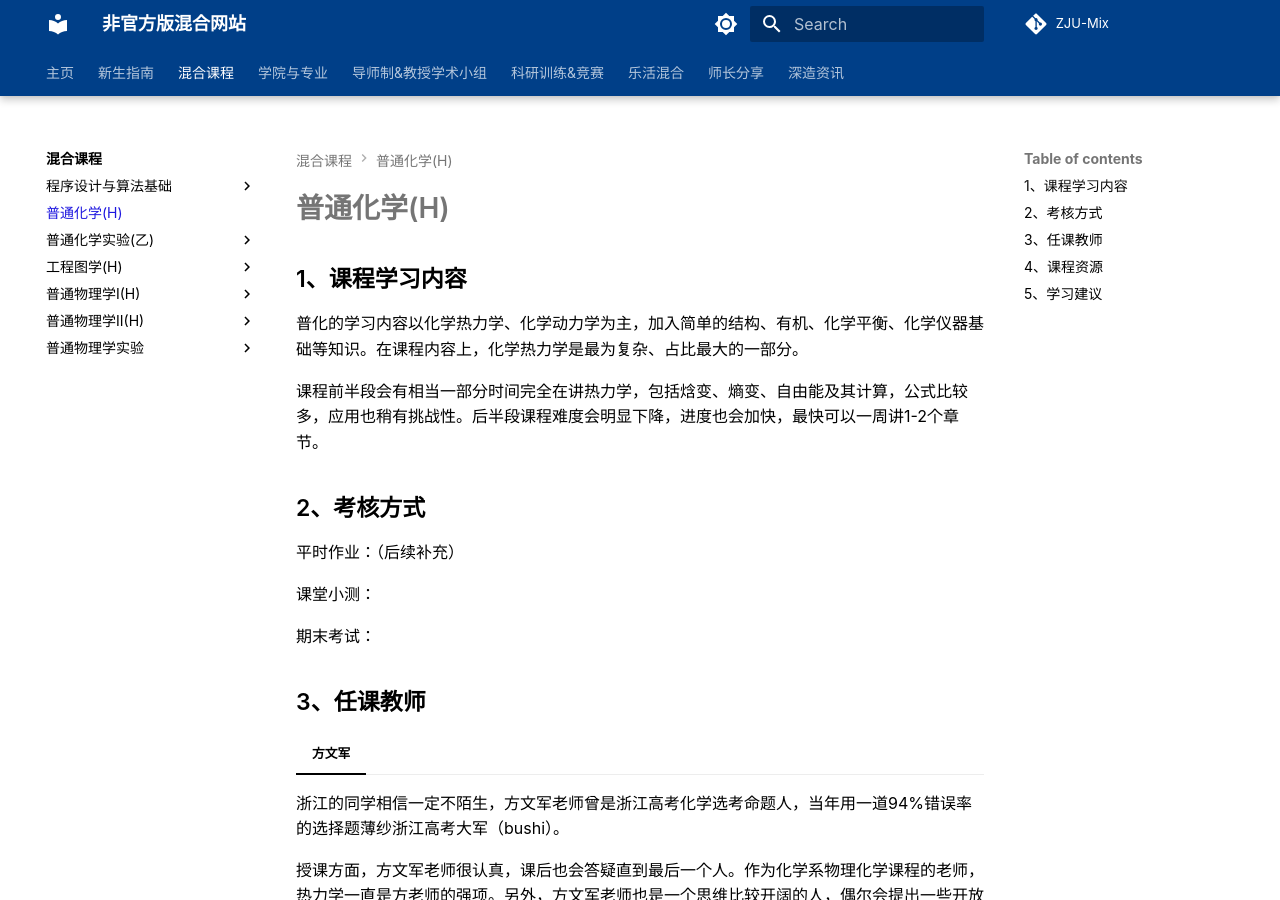
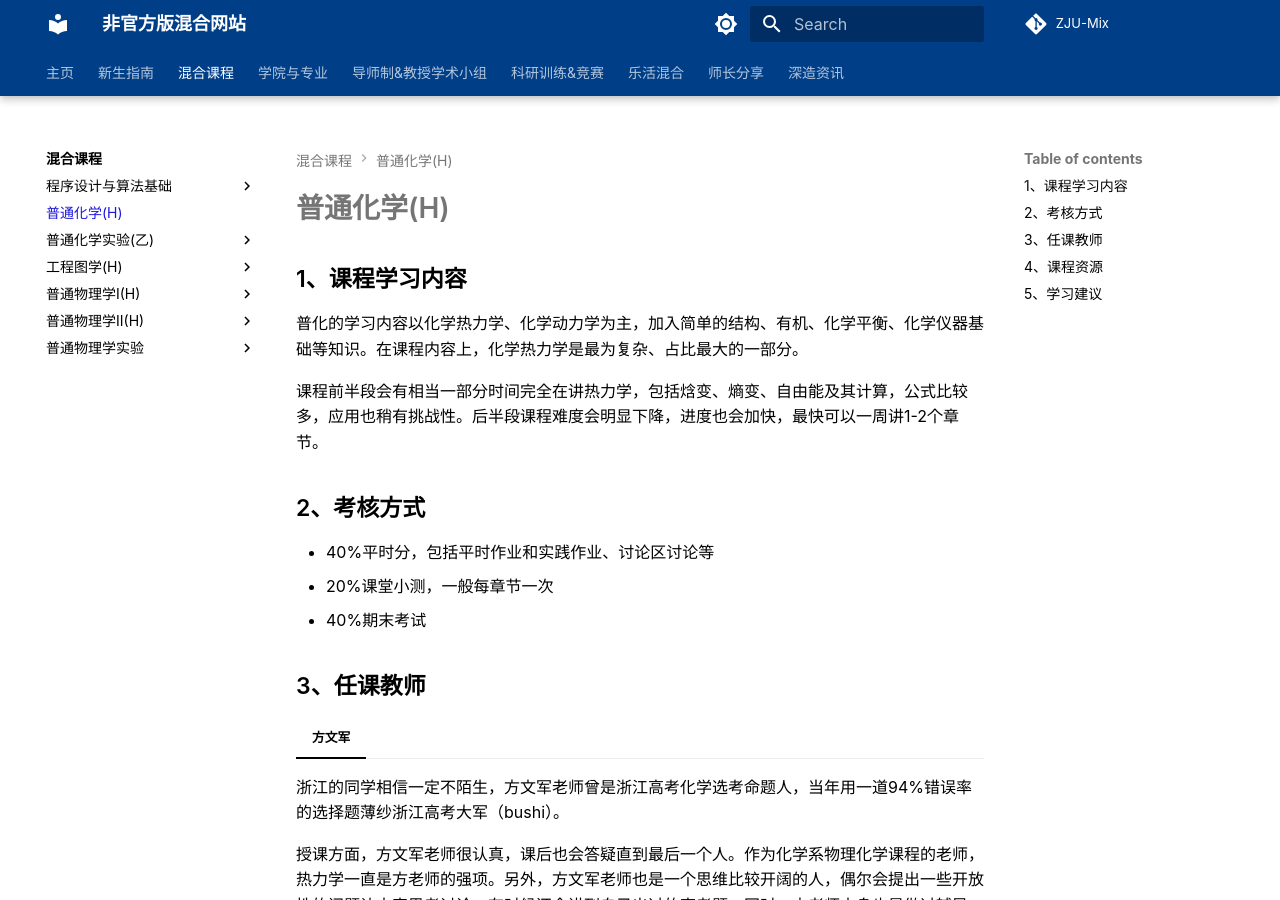
Before and after one commit to ZJU-Mix/ourMIX, an MkDocs documentation site: the page built from docs/courses/chemistry/index.md, in a window 1280 px wide and 900 px high. Built offline with MkDocs 1.6.1 and Material for MkDocs 9.7.7, drawn with Linux system fonts in a browser that asks for light colours; comment, search, counter and statistics services are not loaded.

Commit message:
Update index.md

```diff
--- a/docs/courses/chemistry/index.md
+++ b/docs/courses/chemistry/index.md
@@ -4,11 +4,9 @@
 
 课程前半段会有相当一部分时间完全在讲热力学，包括焓变、熵变、自由能及其计算，公式比较多，应用也稍有挑战性。后半段课程难度会明显下降，进度也会加快，最快可以一周讲1-2个章节。
 ## 2、考核方式
-平时作业：（后续补充）
-
-课堂小测：
-
-期末考试：
+- 40%平时分，包括平时作业和实践作业、讨论区讨论等
+- 20%课堂小测，一般每章节一次
+- 40%期末考试
 ## 3、任课教师
 === "方文军"
     浙江的同学相信一定不陌生，方文军老师曾是浙江高考化学选考命题人，当年用一道94%错误率的选择题薄纱浙江高考大军（bushi）。
```
